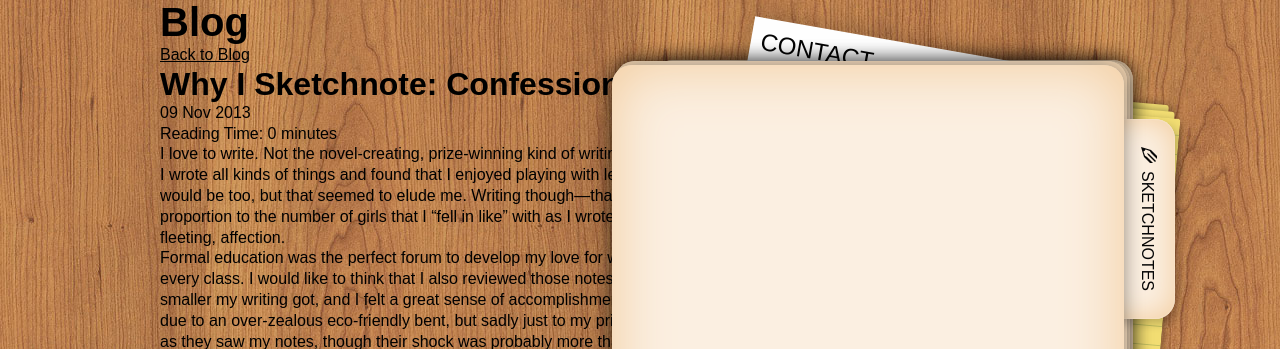
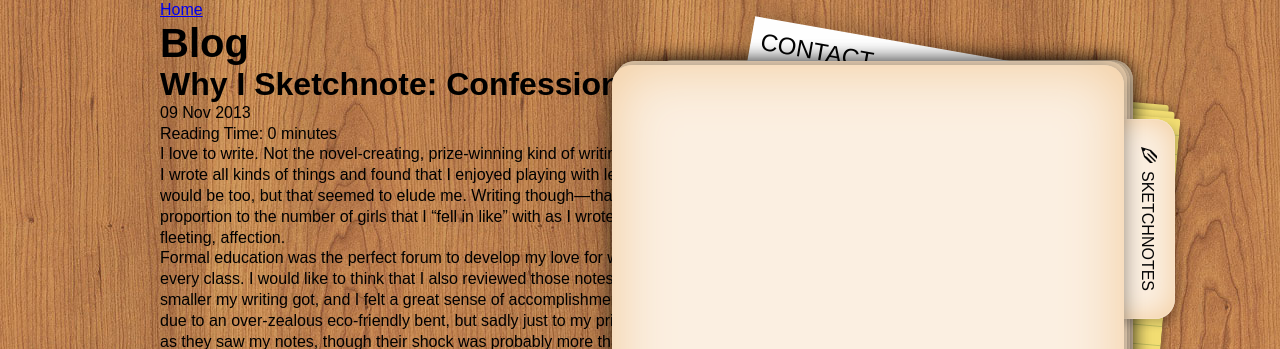
Before and after one commit to benjaminsnorris/old-sketchbook, a Jekyll site: the page built from _posts/2013-11-09-why-i-sketchnote.md, in a window 1280 px wide, cut to the strip 0-349 px from the top of the page. Built offline with Jekyll 4.4.1, drawn with Linux system fonts in a browser that asks for light colours; nearby versions of some CDN libraries; some web fonts are replaced.

Commit message:
Fixed header for post page

```diff
--- a/_layouts/post.html
+++ b/_layouts/post.html
@@ -5,9 +5,9 @@ readyScript: var words=parseInt($('#words').html()),time=Math.ceil(words/225);$(
 ---
 {% include head.html %}
         <section id="blog-paper">
-          <header class="page-header"><a href="{{ site.baseurl }}/" class="blog-logo"></a>
+          <header class="page-header"><a href="{{ site.baseurl }}/" class="blog-logo" id="home">Home</a>
             <div class="title">
-              <h1><span class="hidden">BSN Design </span>Blog</h1><a href="{{ site.baseurl }}/blog/" class="link">Back to Blog</a>
+              <h1><span class="hidden">BSN Design </span>Blog</h1>
             </div>
           </header>
           <article class="main">
```
